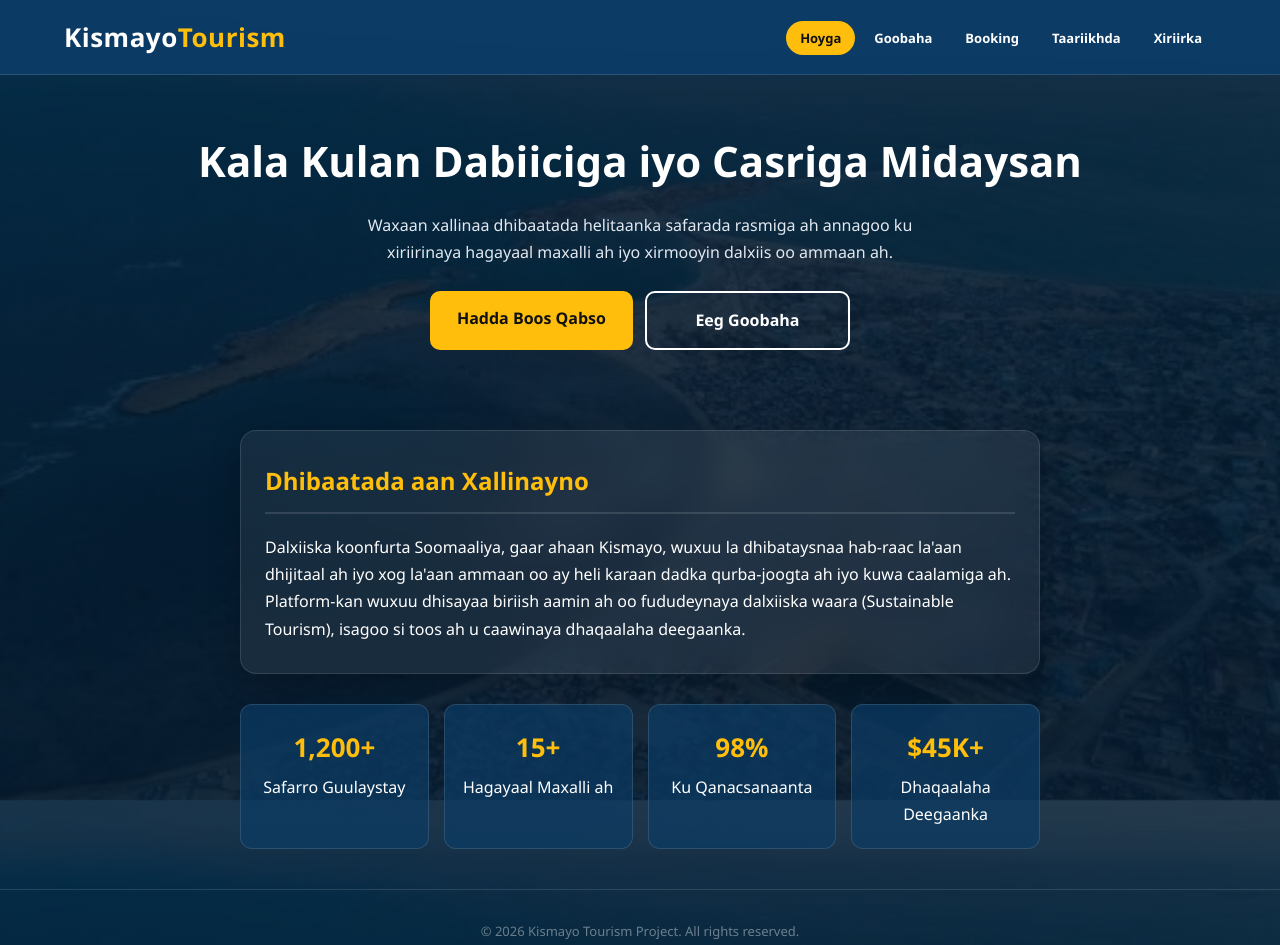
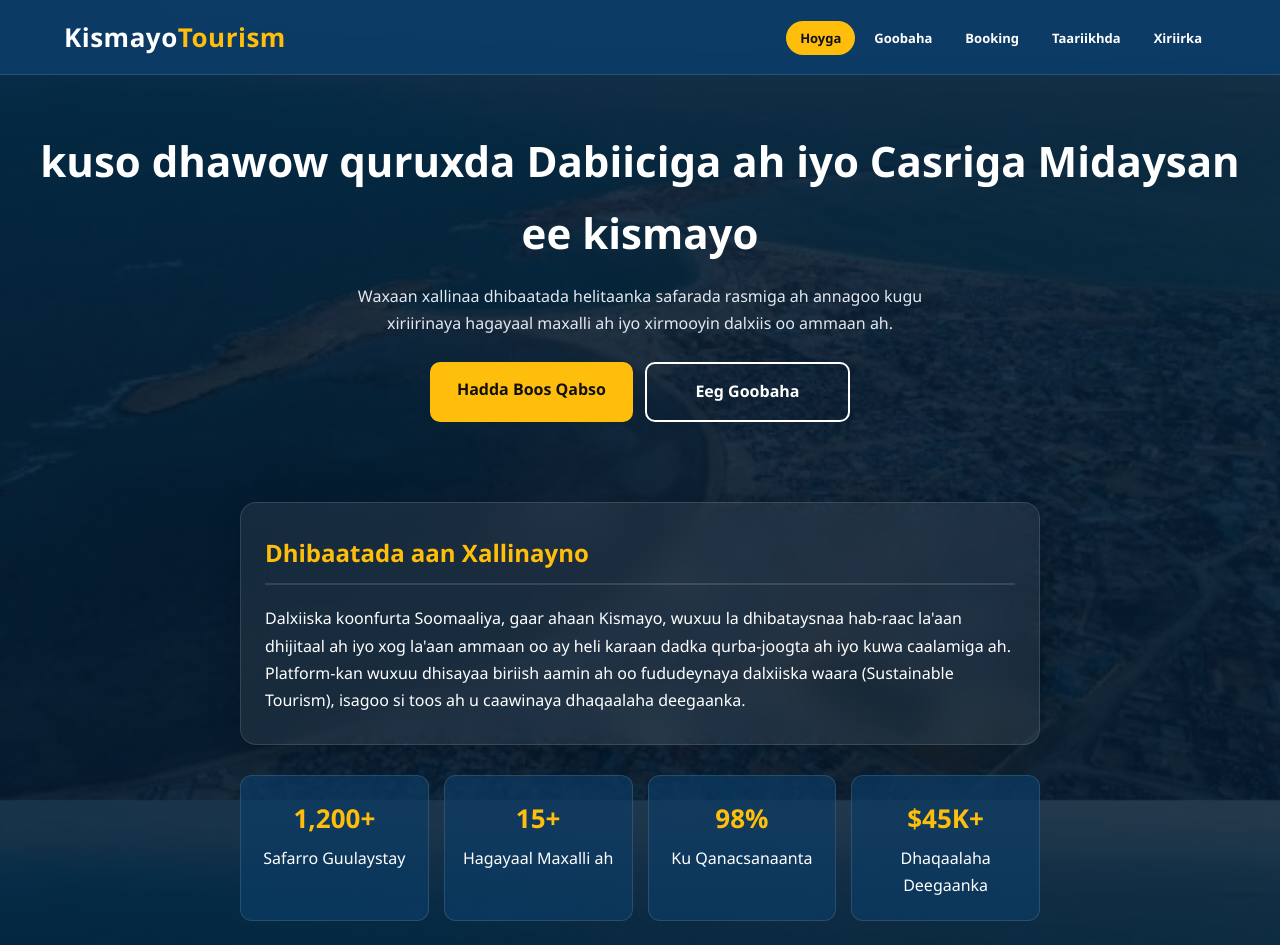
Before and after one commit to faaneypoi444-create/Fans.20, a plain HTML site: page index.html in a window 1280 px wide. Shown: the top 945 px of the page. Drawn offline with Linux system fonts and the light colour scheme.

Commit message:
Update index.html

```diff
--- a/index.html
+++ b/index.html
@@ -26,8 +26,8 @@
     </header>
 
     <section class="hero">
-        <h2>Kala Kulan Dabiiciga iyo Casriga Midaysan</h2>
-        <p>Waxaan xallinaa dhibaatada helitaanka safarada rasmiga ah annagoo ku xiriirinaya hagayaal maxalli ah iyo xirmooyin dalxiis oo ammaan ah.</p>
+        <h2>kuso dhawow quruxda Dabiiciga ah iyo Casriga Midaysan ee kismayo</h2>
+        <p>Waxaan xallinaa dhibaatada helitaanka safarada rasmiga ah annagoo kugu xiriirinaya hagayaal maxalli ah iyo xirmooyin dalxiis oo ammaan ah.</p>
         <div class="hero-btns">
             <a href="booking.html" class="btn btn-primary">Hadda Boos Qabso</a>
             <a href="goobaha.html" class="btn btn-outline">Eeg Goobaha</a>
```
